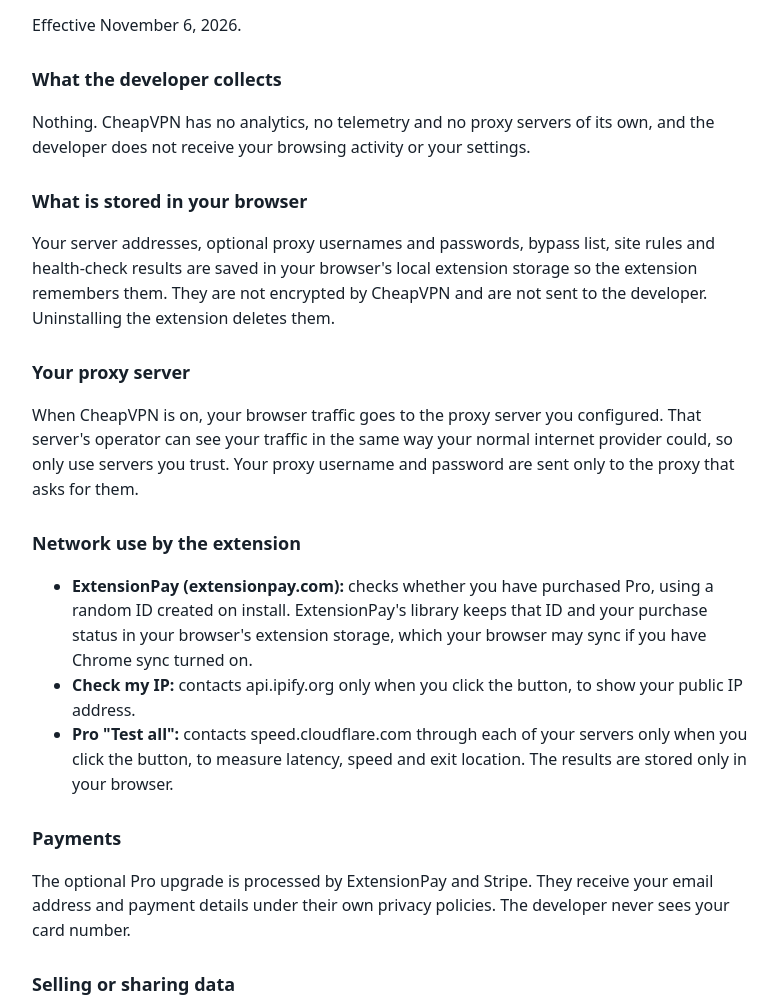
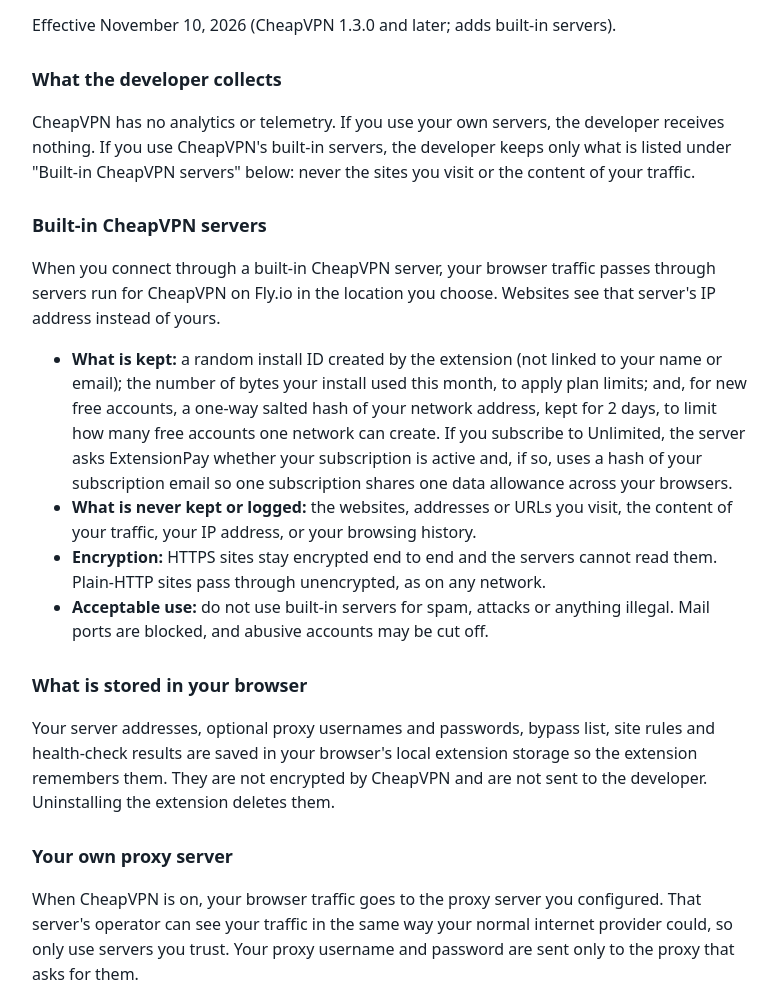
Before and after one commit to mf4633/extension-policies, a plain HTML site: page cheapvpn/privacy.html in a window 1280 px wide. Shown: the part 72-1074 px from the top of the page, without its empty margins (248-1026 px from the left). Drawn offline with Linux system fonts and the light colour scheme.

Commit message:
CheapVPN privacy policy: built-in servers (1.3.0)

```diff
--- a/cheapvpn/privacy.html
+++ b/cheapvpn/privacy.html
@@ -4,21 +4,30 @@
 <style>body{font:16px/1.55 system-ui,sans-serif;max-width:720px;margin:32px auto;padding:0 16px;color:#17202a}h1{font-size:24px}h2{font-size:18px;margin-top:28px}</style></head>
 <body>
 <h1>CheapVPN: privacy policy</h1>
-<p>Effective November 6, 2026.</p>
+<p>Effective November 10, 2026 (CheapVPN 1.3.0 and later; adds built-in servers).</p>
 <h2>What the developer collects</h2>
-<p>Nothing. CheapVPN has no analytics, no telemetry and no proxy servers of its own, and the developer does not receive your browsing activity or your settings.</p>
+<p>CheapVPN has no analytics or telemetry. If you use your own servers, the developer receives nothing. If you use CheapVPN's built-in servers, the developer keeps only what is listed under "Built-in CheapVPN servers" below: never the sites you visit or the content of your traffic.</p>
+<h2>Built-in CheapVPN servers</h2>
+<p>When you connect through a built-in CheapVPN server, your browser traffic passes through servers run for CheapVPN on Fly.io in the location you choose. Websites see that server's IP address instead of yours.</p>
+<ul>
+<li><strong>What is kept:</strong> a random install ID created by the extension (not linked to your name or email); the number of bytes your install used this month, to apply plan limits; and, for new free accounts, a one-way salted hash of your network address, kept for 2 days, to limit how many free accounts one network can create. If you subscribe to Unlimited, the server asks ExtensionPay whether your subscription is active and, if so, uses a hash of your subscription email so one subscription shares one data allowance across your browsers.</li>
+<li><strong>What is never kept or logged:</strong> the websites, addresses or URLs you visit, the content of your traffic, your IP address, or your browsing history.</li>
+<li><strong>Encryption:</strong> HTTPS sites stay encrypted end to end and the servers cannot read them. Plain-HTTP sites pass through unencrypted, as on any network.</li>
+<li><strong>Acceptable use:</strong> do not use built-in servers for spam, attacks or anything illegal. Mail ports are blocked, and abusive accounts may be cut off.</li>
+</ul>
 <h2>What is stored in your browser</h2>
 <p>Your server addresses, optional proxy usernames and passwords, bypass list, site rules and health-check results are saved in your browser's local extension storage so the extension remembers them. They are not encrypted by CheapVPN and are not sent to the developer. Uninstalling the extension deletes them.</p>
-<h2>Your proxy server</h2>
+<h2>Your own proxy server</h2>
 <p>When CheapVPN is on, your browser traffic goes to the proxy server you configured. That server's operator can see your traffic in the same way your normal internet provider could, so only use servers you trust. Your proxy username and password are sent only to the proxy that asks for them.</p>
 <h2>Network use by the extension</h2>
 <ul>
 <li><strong>ExtensionPay (extensionpay.com):</strong> checks whether you have purchased Pro, using a random ID created on install. ExtensionPay's library keeps that ID and your purchase status in your browser's extension storage, which your browser may sync if you have Chrome sync turned on.</li>
+<li><strong>CheapVPN account service (cheapvpn-api.fly.dev):</strong> about every 30 minutes, and when you open the extension, it sends your random install ID (and, if you have one, ExtensionPay's ID for your install) to get your plan, data used, available locations and a short-lived access token for the built-in servers.</li>
 <li><strong>Check my IP:</strong> contacts api.ipify.org only when you click the button, to show your public IP address.</li>
 <li><strong>Pro "Test all":</strong> contacts speed.cloudflare.com through each of your servers only when you click the button, to measure latency, speed and exit location. The results are stored only in your browser.</li>
 </ul>
 <h2>Payments</h2>
-<p>The optional Pro upgrade is processed by ExtensionPay and Stripe. They receive your email address and payment details under their own privacy policies. The developer never sees your card number.</p>
+<p>The optional Pro upgrade and the Unlimited subscription are processed by ExtensionPay and Stripe. They receive your email address and payment details under their own privacy policies. The developer never sees your card number.</p>
 <h2>Selling or sharing data</h2>
 <p>No data is sold, shared with third parties for advertising or analytics, or used for credit or lending decisions.</p>
 <h2>Contact</h2>
```
